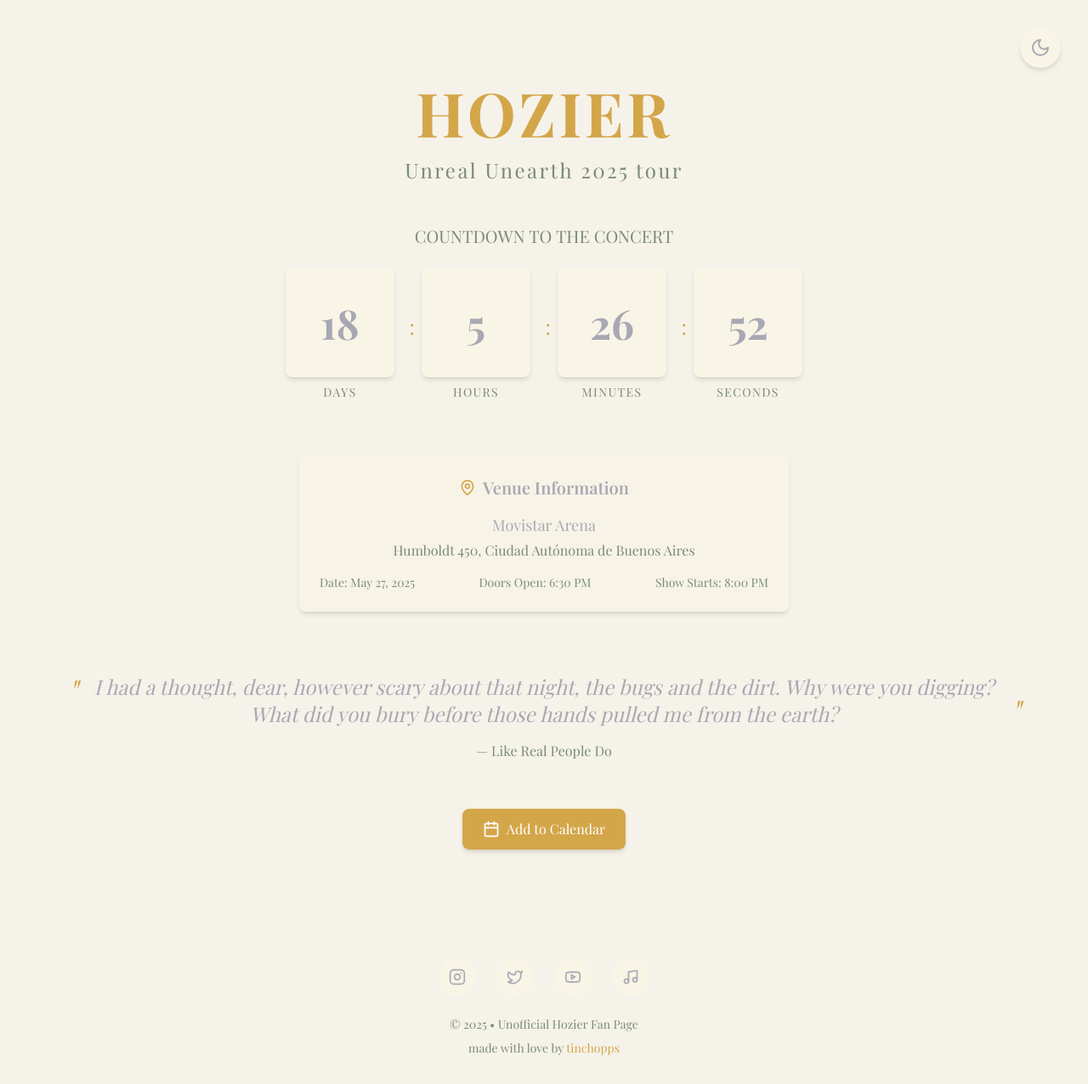
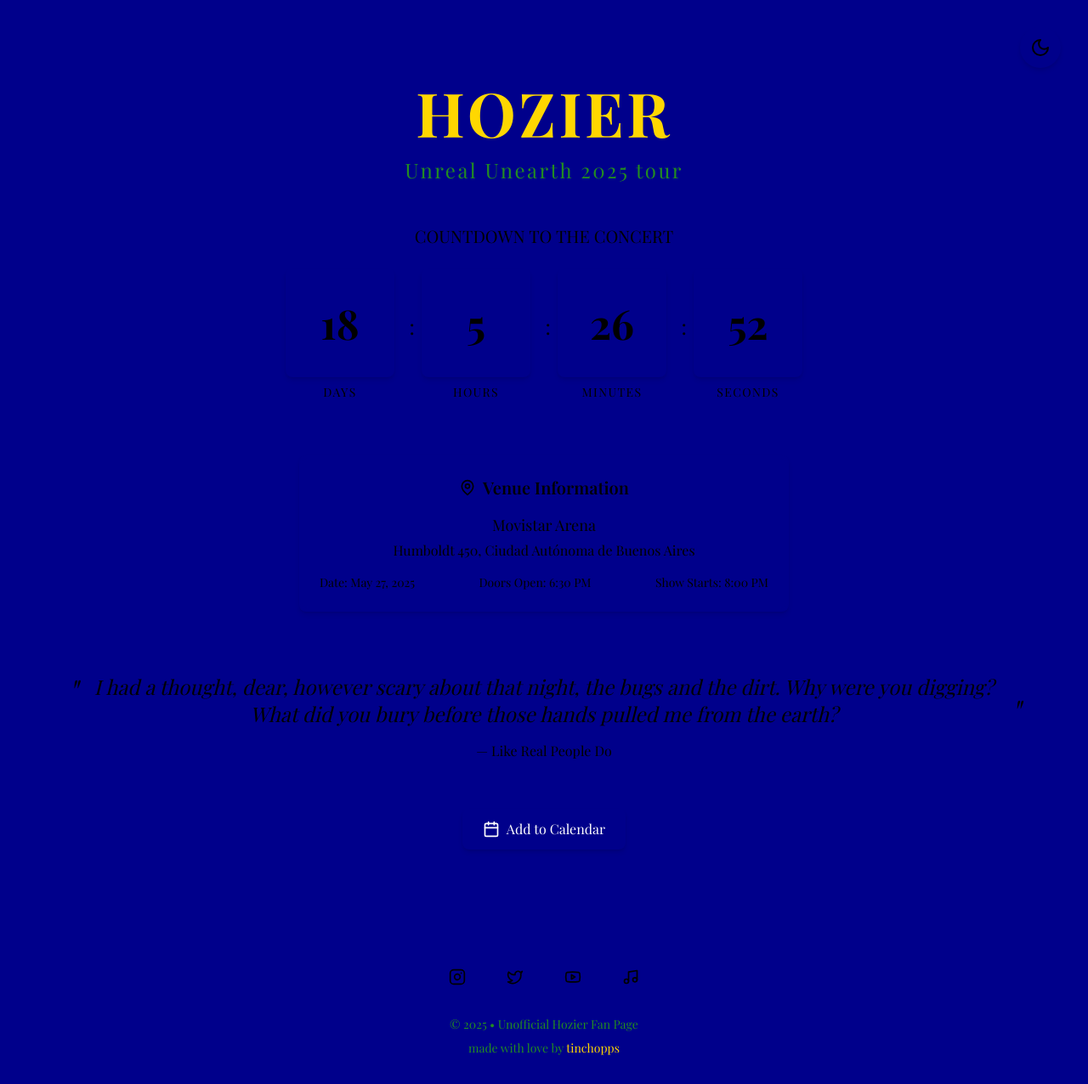
Before and after one commit to chopps25/HozierCountdown, a React (Vite) app: page / in a window 1280 px wide. Shown: the whole page at 85% size. Built offline with nearby package versions, Linux system fonts and the light colour scheme; a web font is replaced by a local one.

Commit message:
Update color scheme with new palette

```diff
--- a/src/App.tsx
+++ b/src/App.tsx
@@ -10,7 +10,7 @@ import { ThemeProvider } from './context/ThemeContext';
 function App() {
   return (
     <ThemeProvider>
-      <div className="min-h-screen transition-colors duration-500 bg-beige dark:bg-red-900 flex flex-col items-center justify-between font-serif relative overflow-hidden">
+      <div className="min-h-screen transition-colors duration-500 bg-primary dark:bg-darkPrimary flex flex-col items-center justify-between font-serif relative overflow-hidden">
         {/* Theme Toggle Button (Top Right) */}
         <div className="absolute top-4 right-4 md:top-8 md:right-8 z-10">
           <ThemeToggle />
@@ -19,10 +19,10 @@ function App() {
         {/* Main Content */}
         <main className="w-full max-w-6xl mx-auto px-4 py-16 md:py-24 flex flex-col items-center z-0">
           <header className="text-center mb-12">
-            <h1 className="text-4xl md:text-6xl lg:text-7xl font-bold text-gold dark:text-purple tracking-wider mb-4">
+            <h1 className="text-4xl md:text-6xl lg:text-7xl font-bold text-accent dark:text-darkAccent tracking-wider mb-4">
               HOZIER
             </h1>
-            <h2 className="text-lg md:text-2xl text-sage dark:text-charcoal font-light tracking-widest">
+            <h2 className="text-lg md:text-2xl text-forest dark:text-darkForest font-light tracking-widest">
               Unreal Unearth 2025 tour
             </h2>
           </header>
@@ -43,7 +43,7 @@ function App() {
         {/* Footer with Social Links */}
         <footer className="w-full py-8 px-4 text-center">
           <SocialLinks />
-          <div className="mt-6 text-sage dark:text-charcoal text-sm space-y-2">
+          <div className="mt-6 text-forest dark:text-darkForest text-sm space-y-2">
             <p>© {new Date().getFullYear()} • Unofficial Hozier Fan Page</p>
             <p>
               made with love by{' '}
@@ -51,7 +51,7 @@ function App() {
                 href="https://www.tinchopps.com.ar"
                 target="_blank"
                 rel="noopener noreferrer"
-                className="text-gold dark:text-purple hover:underline transition-colors duration-300"
+                className="text-accent dark:text-darkAccent hover:underline transition-colors duration-300"
               >
                 tinchopps
               </a>
--- a/tailwind.config.js
+++ b/tailwind.config.js
@@ -6,16 +6,16 @@ export default {
     extend: {
       colors: {
         // Light mode colors
-        beige: '#F5F2E9',
-        cream: '#F8F4E6',
-        sage: '#7A8B76',
-        gold: '#D4A64A',
+        primary: '#00008B', // Dark blue
+        secondary: '#8B4513', // Brown
+        accent: '#FFD700', // Golden yellow
+        forest: '#228B22', // Forest green
 
         // Dark mode colors
-        midnight: '#1A1F36',
-        charcoal: '#A8A8B3',
-        deepPurple: '#2D2140',
-        purple: '#6B4F9E',
+        darkPrimary: '#000000', // Black
+        darkSecondary: '#8B4513', // Brown
+        darkAccent: '#FFD700', // Golden yellow
+        darkForest: '#228B22', // Forest green
       },
       fontFamily: {
         serif: ['Playfair Display', 'Georgia', 'serif'],
```
